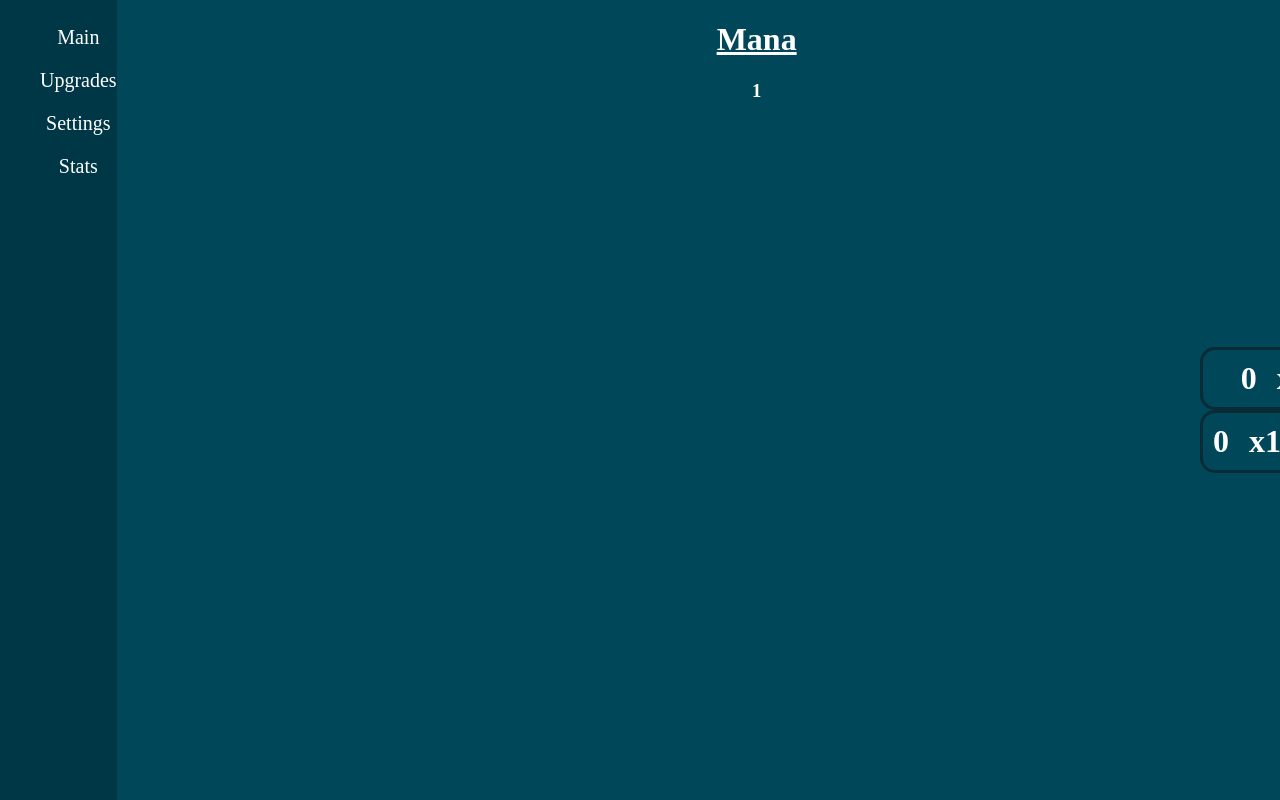
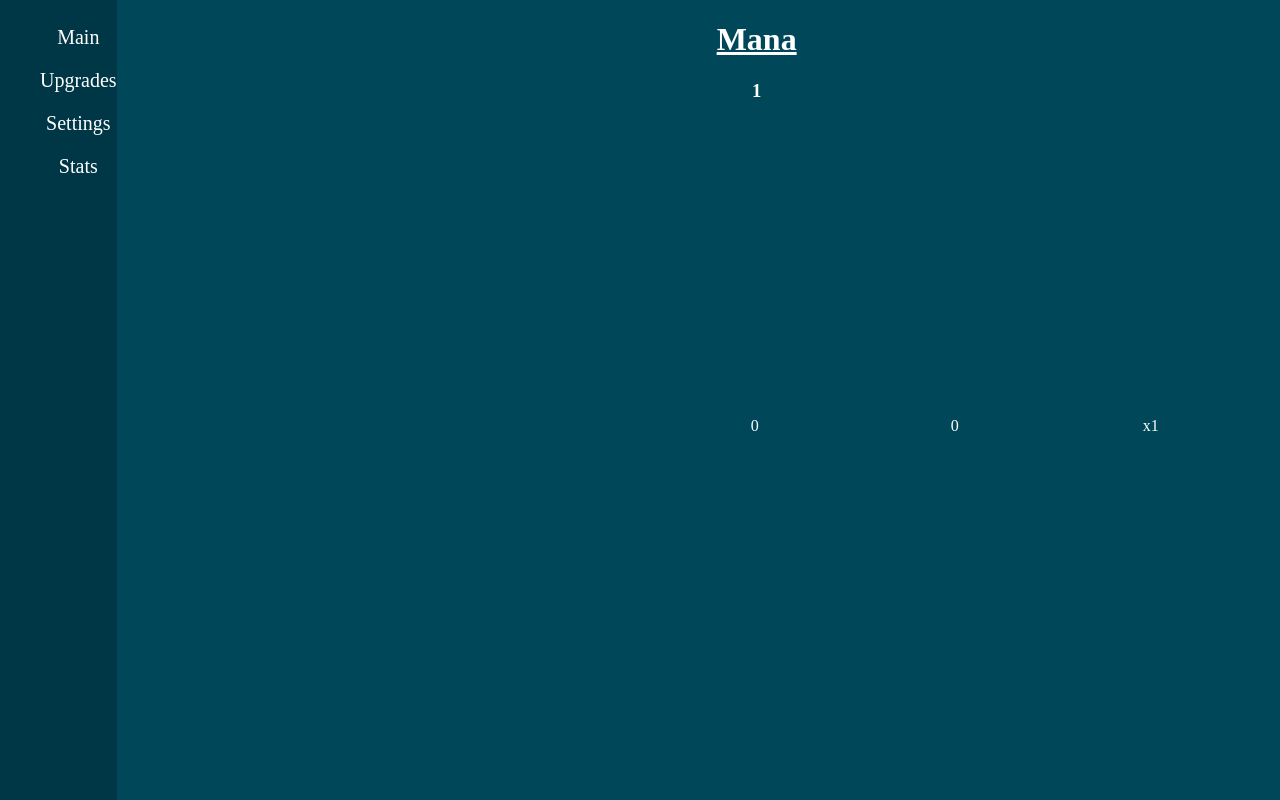
Before and after one commit to lunamason23/wisestwizard, a Vue app: page / in a window 1280 px wide. Shown: the top 800 px of the page. Built offline with nearby package versions, Linux system fonts and the light colour scheme.

Commit message:
gen 1-4 basic

```diff
--- a/src/views/Mana.vue
+++ b/src/views/Mana.vue
@@ -2,7 +2,8 @@
 import { ref, onMounted } from 'vue';
 
 let intervalId;
-let tickspeed = 1000;
+let tickspeed = 10;
+let expQuantity = 2;
 
 let mana = {
   amount: ref(1)
@@ -10,6 +11,7 @@ let mana = {
 
 const managen1 = {
   amount: ref(0),
+  bought: ref(0),
   cost: ref(1),
   costIncrease: ref(10),
   mult: ref(1),
@@ -18,6 +20,7 @@ const managen1 = {
 
 const managen2 = {
   amount: ref(0),
+  bought: ref(0),
   cost: ref(100),
   costIncrease: ref(100),
   mult: ref(1),
@@ -26,14 +29,25 @@ const managen2 = {
 
 const managen3 = {
   amount: ref(0),
-  cost: ref(100),
-  costIncrease: ref(100),
+  bought: ref(0),
+  cost: ref(1e5),
+  costIncrease: ref(1e5),
+  mult: ref(1),
+  multIncrease: ref(2)
+}
+
+const managen4 = {
+  amount: ref(0),
+  bought: ref(0),
+  cost: ref(1e9),
+  costIncrease: ref(1e9),
   mult: ref(1),
   multIncrease: ref(2)
 }
 
 const addManagen = (managenObj, manaObj) => {
   if (manaObj.amount.value >= managenObj.cost.value) {
+    managenObj.bought.value++;
     managenObj.amount.value++;
     manaObj.amount.value-=managenObj.cost.value;
     managenObj.cost.value*=managenObj.costIncrease.value;
@@ -47,6 +61,12 @@ function genTick() {
   );
   managen1.amount.value += (
     managen2.amount.value*managen2.mult.value
+  );
+  managen2.amount.value += (
+    managen3.amount.value*managen3.mult.value
+  );
+  managen3.amount.value += (
+    managen4.amount.value*managen4.mult.value
   );
 
 }
@@ -63,19 +83,52 @@ onMounted(() => {
   <body>
     <div class="title">
       <h1 style="text-decoration-line: underline">Mana</h1>
-      <h3>{{ mana.amount }}</h3>
+      <h3 v-if="mana.amount.value < 10000">{{ mana.amount }}</h3>
+      <h3 v-if="mana.amount.value >= 10000">{{ mana.amount.value.toExponential(expQuantity) }}</h3>
     </div>
     <div class="managens">
-      <div class="managen">
-        <h1 class="managenText">{{ managen1.amount }}</h1>
-        <h1 class="managenText">x{{ managen1.mult }}</h1>
-        <button @click="addManagen(managen1, mana)">{{ managen1.cost }}</button>
-      </div>
-      <div class="managen">
-        <h1 class="managenText">{{ managen2.amount }}</h1>
-        <h1 class="managenText">x{{ managen2.mult }}</h1>
-        <button @click="addManagen(managen2, mana)">{{ managen2.cost }}</button>
-      </div>
+      <table>
+        <tr class="managen">
+          <td v-if="managen1.bought.value < 10000" class="managenTextBought">{{ managen1.bought }}</td>
+          <td v-if="managen1.bought.value >= 10000" class="managenTextBought">{{ managen1.bought.value.toExponential(expQuantity) }}</td>
+          <td v-if="managen1.amount.value < 10000" class="managenTextAmount">{{ managen1.amount }}</td>
+          <td v-if="managen1.amount.value >= 10000" class="managenTextAmount">{{ managen1.amount.value.toExponential(expQuantity) }}</td>
+          <td v-if="managen1.mult.value < 10000" class="managenTextMult">x{{ managen1.mult }}</td>
+          <td v-if="managen1.mult.value >= 10000" class="managenTextMult">x{{ managen1.mult.value.toExponential(expQuantity) }}</td>
+          <td v-if="managen1.cost.value < 10000"><button @click="addManagen(managen1, mana)">{{ managen1.cost }}</button></td>
+          <td v-if="managen1.cost.value >= 10000"><button @click="addManagen(managen1, mana)">{{ managen1.cost.value.toExponential(expQuantity) }}</button></td>
+        </tr>
+        <tr v-if="managen1.amount.value >= 1" class="managen">
+          <td v-if="managen2.bought.value < 10000" class="managenTextBought">{{ managen2.bought }}</td>
+          <td v-if="managen2.bought.value >= 10000" class="managenTextBought">{{ managen2.bought.value.toExponential(expQuantity) }}</td>
+          <td v-if="managen2.amount.value < 10000" class="managenTextAmount">{{ managen2.amount }}</td>
+          <td v-if="managen2.amount.value >= 10000" class="managenTextAmount">{{ managen2.amount.value.toExponential(expQuantity) }}</td>
+          <td v-if="managen2.mult.value < 10000" class="managenTextMult">x{{ managen2.mult }}</td>
+          <td v-if="managen2.mult.value >= 10000" class="managenTextMult">x{{ managen2.mult.value.toExponential(expQuantity) }}</td>
+          <td v-if="managen2.cost.value < 10000"><button @click="addManagen(managen2, mana)">{{ managen2.cost }}</button></td>
+          <td v-if="managen2.cost.value >= 10000"><button @click="addManagen(managen2, mana)">{{ managen2.cost.value.toExponential(expQuantity) }}</button></td>
+        </tr>
+        <tr v-if="managen2.amount.value >= 1" class="managen">
+          <td v-if="managen3.bought.value < 10000" class="managenTextBought">{{ managen3.bought }}</td>
+          <td v-if="managen3.bought.value >= 10000" class="managenTextBought">{{ managen3.bought.value.toExponential(expQuantity) }}</td>
+          <td v-if="managen3.amount.value < 10000" class="managenTextAmount">{{ managen3.amount }}</td>
+          <td v-if="managen3.amount.value >= 10000" class="managenTextAmount">{{ managen3.amount.value.toExponential(expQuantity) }}</td>
+          <td v-if="managen3.mult.value < 10000" class="managenTextMult">x{{ managen3.mult }}</td>
+          <td v-if="managen3.mult.value >= 10000" class="managenTextMult">x{{ managen3.mult.value.toExponential(expQuantity) }}</td>
+          <td v-if="managen3.cost.value < 10000"><button @click="addManagen(managen3, mana)">{{ managen3.cost }}</button></td>
+          <td v-if="managen3.cost.value >= 10000"><button @click="addManagen(managen3, mana)">{{ managen3.cost.value.toExponential(expQuantity) }}</button></td>
+        </tr>
+        <tr v-if="managen3.amount.value >= 1" class="managen">
+          <td v-if="managen4.bought.value < 10000" class="managenTextBought">{{ managen4.bought }}</td>
+          <td v-if="managen4.bought.value >= 10000" class="managenTextBought">{{ managen4.bought.value.toExponential(expQuantity) }}</td>
+          <td v-if="managen4.amount.value < 10000" class="managenTextAmount">{{ managen4.amount }}</td>
+          <td v-if="managen4.amount.value >= 10000" class="managenTextAmount">{{ managen4.amount.value.toExponential(expQuantity) }}</td>
+          <td v-if="managen4.mult.value < 10000" class="managenTextMult">x{{ managen4.mult }}</td>
+          <td v-if="managen4.mult.value >= 10000" class="managenTextMult">x{{ managen4.mult.value.toExponential(expQuantity) }}</td>
+          <td v-if="managen4.cost.value < 10000"><button @click="addManagen(managen4, mana)">{{ managen4.cost }}</button></td>
+          <td v-if="managen4.cost.value >= 10000"><button @click="addManagen(managen4, mana)">{{ managen4.cost.value.toExponential(expQuantity) }}</button></td>
+        </tr>
+      </table>
     </div>
   </body>
 </template>
@@ -97,6 +150,9 @@ onMounted(() => {
   }
   .managens {
     margin-right:25px;
+    padding-left: 700px;
+    position:absolute;
+    transform: translateY(400px);
   }
   .managen {
     display: flex;
@@ -104,9 +160,6 @@ onMounted(() => {
     justify-content: flex-end;
     align-items: center;
     color: white;
-    border-style: solid;
-    border-color: #082b35;
-    border-radius: 15px;
   }
   button {
     height: 45px;
@@ -123,7 +176,25 @@ onMounted(() => {
   button:active {
     background-color:#00475a;
   }
-  .managenText {
+  .managenTextBought {
     margin: 10px;
+    font-size: 16px;
+    font-weight: 500;
+    position:absolute;
+    transform: translateX(-600px);
+  }
+  .managenTextAmount {
+    margin: 10px;
+    font-size: 16px;
+    font-weight: 500;
+    position:absolute;
+    transform: translateX(-400px);
+  }
+  .managenTextMult {
+    margin: 10px;
+    font-size: 16px;
+    font-weight: 500;
+    position:absolute;
+    transform: translateX(-200px);
   }
 </style>
```
